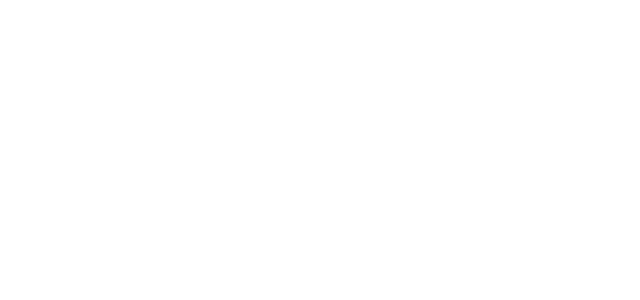
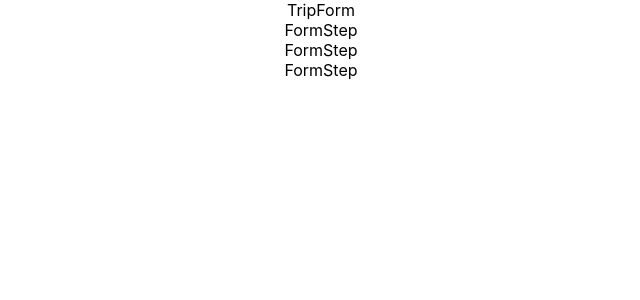
Before and after one commit to Trepir/trepir-web, a React (Create React App) app: page /newtrip in a window 1280 px wide. Before the commit this address had no page. Shown: the top 300 px of the page, without its empty margins (319-959 px from the left). Built offline with nearby package versions, Linux system fonts and the light colour scheme.

Commit message:
feat(web tripform): add basic trip form structure
looking into react-form-hook vs. formik to work with Redux and MUI

```diff
--- a/src/App.tsx
+++ b/src/App.tsx
@@ -5,6 +5,7 @@
 import ReduxSample from './ReduxSample';
 import Private from './pages/Private';
 import Login from './pages/Login';
+import TripForm from './pages/TripForm';
 
 function App() {
 	return (
@@ -14,6 +15,7 @@
 					<Route path="/" element={<LandingPage />} />
 					<Route path="/login" element={<Login />} />
 					<Route path="/redux" element={<ReduxSample />} />
+					<Route path="/newtrip" element={<TripForm />} />
 					<Route element={<PrivateRoutes />}>
 						<Route path="/private" element={<Private />} />
 					</Route>
--- /dev/null
+++ b/src/components/FormStep.tsx
@@ -0,0 +1,5 @@
+function FormStep() {
+	return <div>FormStep</div>;
+}
+
+export default FormStep;
--- a/src/pages/LandingPage.tsx
+++ b/src/pages/LandingPage.tsx
@@ -11,6 +11,9 @@
 				<Link to="/redux">Redux</Link>
 			</p>
 			<p>
+				<Link to="/newtrip">New Trip</Link>
+			</p>
+			<p>
 				<Link to="/private">Private</Link>
 			</p>
 		</div>
--- a/src/pages/TripForm.tsx
+++ b/src/pages/TripForm.tsx
@@ -1,5 +1,14 @@
+import FormStep from '../components/FormStep';
+
 function TripForm() {
-	return <div>TripForm</div>;
+	return (
+		<div>
+			TripForm
+			<FormStep />
+			<FormStep />
+			<FormStep />
+		</div>
+	);
 }
 
 export default TripForm;
```
